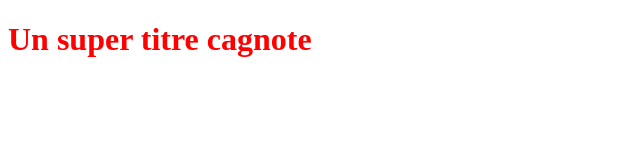
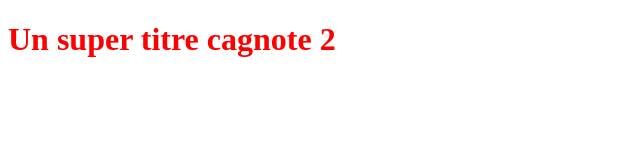
Before and after one commit to frlaunay/OpenclassroomsProject, a plain HTML site: page index.html in a window 1280 px wide. Shown: the full height of the page, 0-640 px from the left. Drawn offline with Linux system fonts and the light colour scheme.

Commit message:
Realisation de la cagnote 2

```diff
--- a/index.html
+++ b/index.html
@@ -5,6 +5,6 @@
    <link rel="stylesheet" type="text/css" href="styles.css">
 </head>
 <body>
-   <h1>Un super titre cagnote</h1>
+   <h1>Un super titre cagnote 2</h1>
 </body>
 </html>
```
